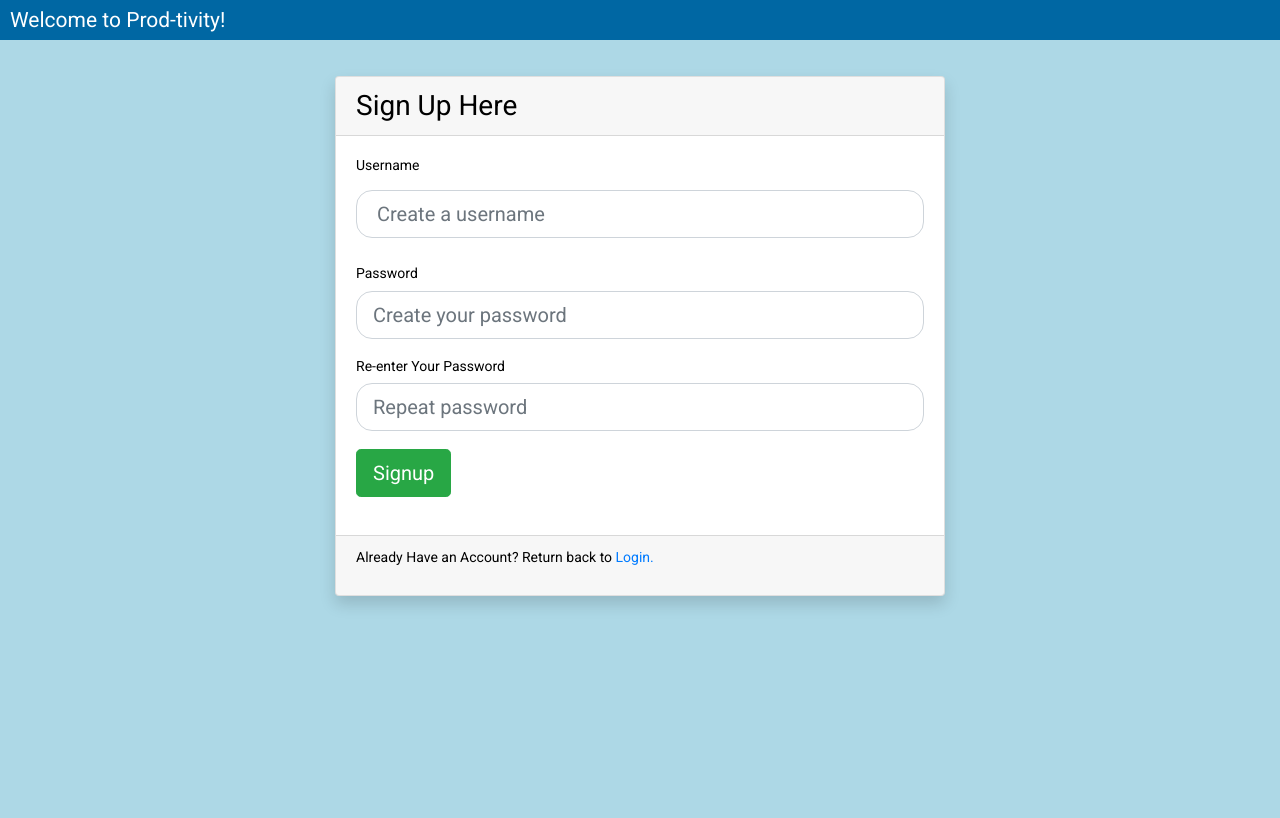
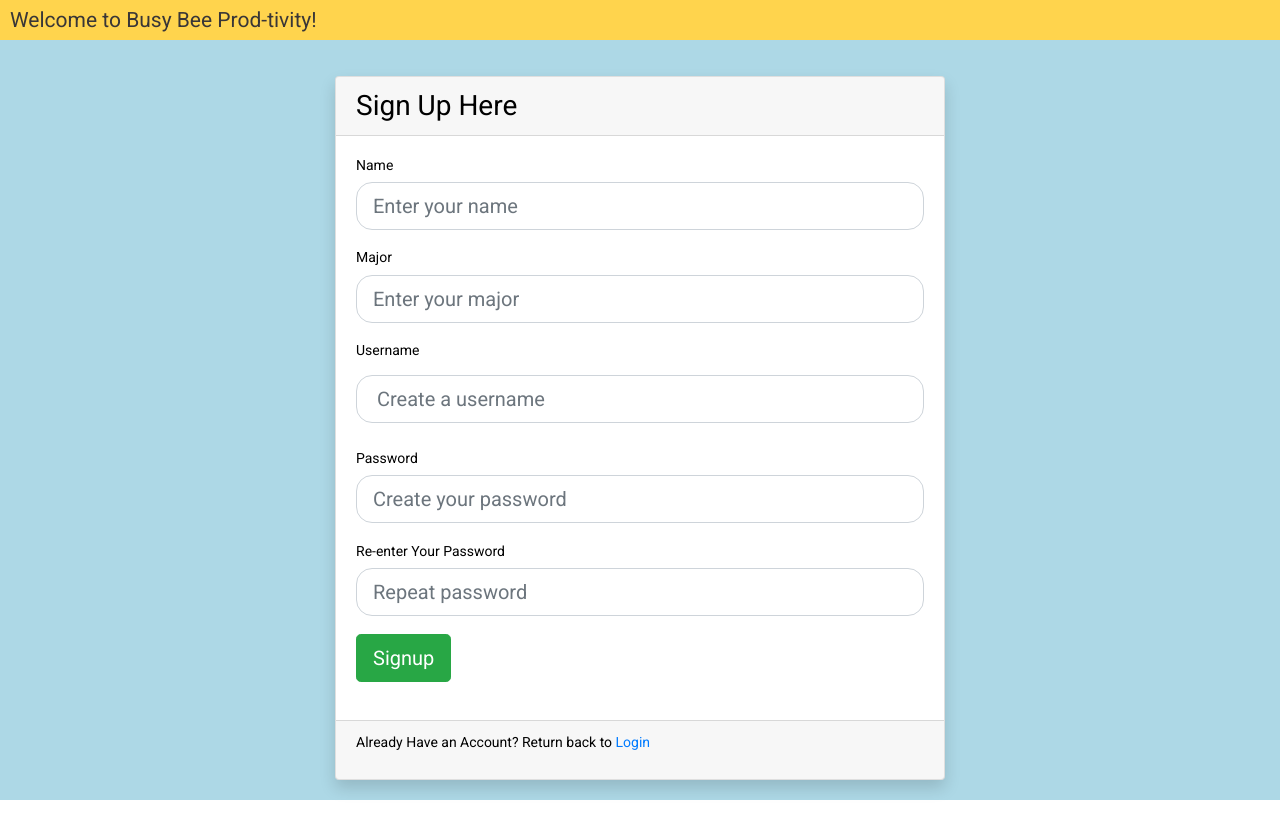
Before and after one commit to jinhanjun/prod-tivity, a PHP site: page /signup.php in a window 1280 px wide. Before the commit the page ends 607 px from the top, so only its background shows below. Run offline with PHP 8.4, Linux system fonts and the light colour scheme; some libraries are stand-ins or nearby versions.

Commit message:
Update signup.php
color change and form update

```diff
--- a/signup.php
+++ b/signup.php
@@ -52,22 +52,18 @@
     <script src="https://www.google.com/recaptcha/api.js?render=6LfbkuQZAAAAAEYx3CAJz2dgr7m8LT_2h-CacyuY"></script>
 
 
-    <title>Productivity Board</title>
+    <title>Busy Bee Prod-tivity</title>
 
   </head>
 
 
   <body>
     <div class="ui">
-      <nav>
+      <nav style = "background-color: #ffd44d">
         <div class="nav--left">
-          <a style="color:white;"> Welcome to Prod-tivity!</a>
-
+          <a style="color:#393637;"> Welcome to Busy Bee Prod-tivity!</a>
         </div>
 
-        <!-- <div class="nav--right">
-          <a href="open.php" name="logout" style="color:white;">Login</a>
-        </div> -->
       </nav>
       <br /> <br />
 
@@ -79,21 +75,31 @@
 
             <div class="card-body">
               <form id = "submitform" action="login/signupinc.php" method="post">
+
+                  <label for="signupfirstname">Name</label>
+                  <input id = "signupfirstname" class="signupbox form-control form-control-lg form-rounded" name="username" type = "text" placeholder="Enter your name" >
+
+                  <br/>
+                  <label for="signupmajor">Major</label>
+                  <input id = "signupmajor" class="signupbox form-control form-control-lg form-rounded" name="username" type = "text" placeholder="Enter your major" >
+
+                  <br/>
                   <label for="signupub">Username</label>
-                  <input id = "signupub" class="form-control form-control-lg form-rounded" name="username" type = "text" placeholder="Create a username" >
+                  <input id = "signupub" class="signupbox form-control form-control-lg form-rounded" name="username" type = "text" placeholder="Create a username" >
 
-                  <br>
+                  <br />
 
                   <label for="signuppass">Password</label>
-                  <input id = "signuppass" class="form-control form-control-lg form-rounded" name="password" type = "text" placeholder="Create your password" >
+                  <input id = "signuppass" class="signupbox form-control form-control-lg form-rounded" name="password" type = "text" placeholder="Create your password" >
 
                   <br />
                   <label for="signuppass2">Re-enter Your Password</label>
-                  <input id = "signuppass2" class="form-control form-control-lg form-rounded" name="password2" type = "text" placeholder="Repeat password" >
+                  <input id = "signuppass2" class="signupbox form-control form-control-lg form-rounded" name="password2" type = "text" placeholder="Repeat password" >
 
                   <br />
                   <button id = "submitsignup" class="btn btn-success btn-lg float-left" type="submit" name="signupsubmit">Signup</button>
               </form>
+
 
               <div class = "float-right">
 
@@ -122,7 +128,7 @@
           <br />
 
           <div class = "card-footer">
-          <p>Already Have an Account? Return back to  <a id = "loginlink" href="open.php" name="logout" >Login.</a></p>
+          <p>Already Have an Account? Return back to  <a id = "loginlink" href="open.php" name="logout" >Login</a></p>
           </div>
 
           <div class="field">
@@ -133,7 +139,7 @@
         </div>
       </div>
     </div>
-
+    <br/>
 
 
   <script>
```
